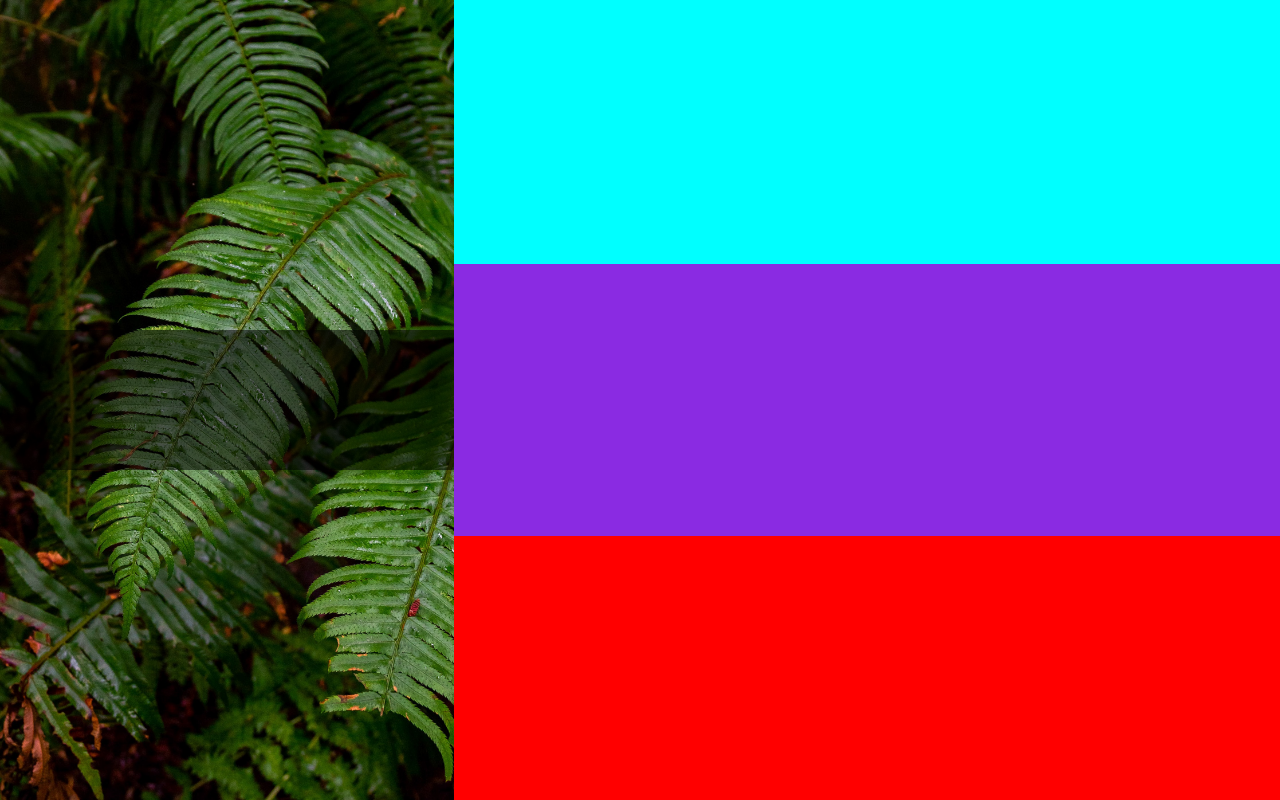
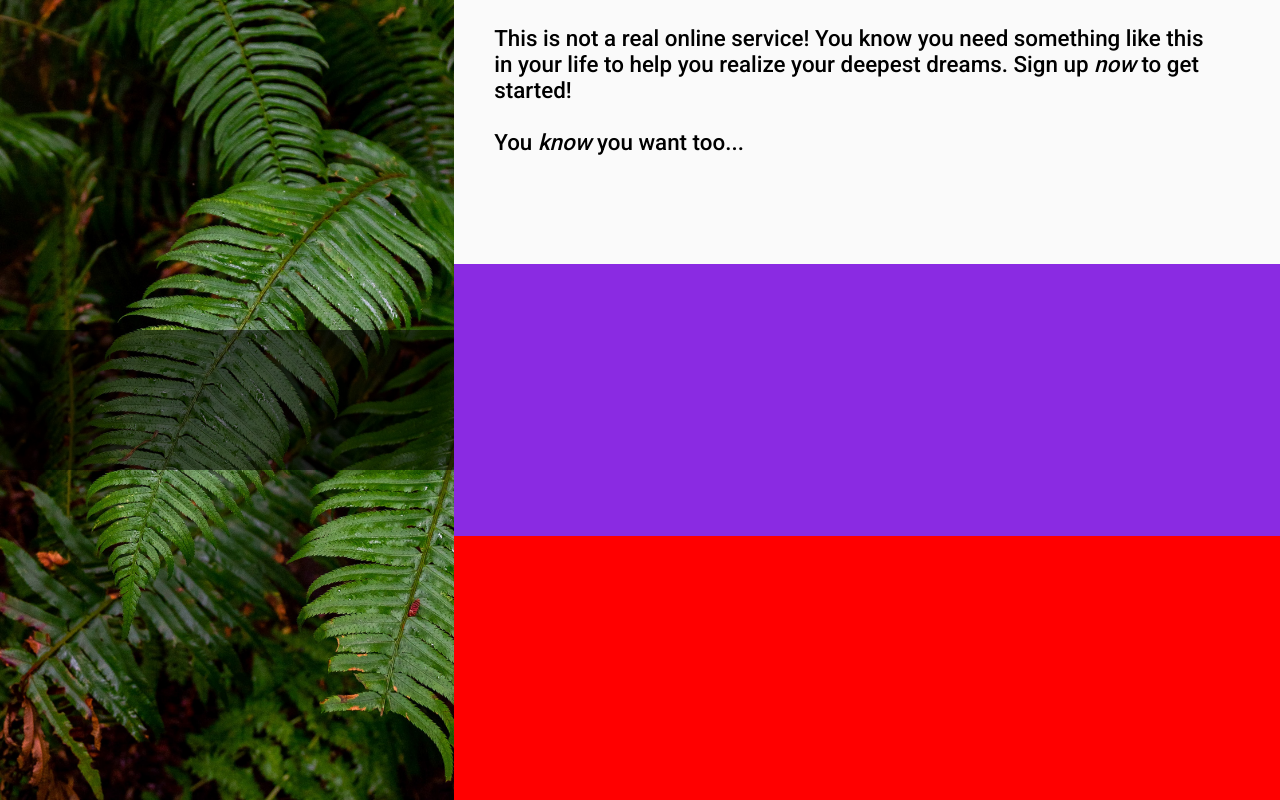
Before and after one commit to codepirate2022/sign-up-form, a plain HTML site: page index.html in a window 1280 px wide. Drawn offline with Linux system fonts and the light colour scheme.

Commit message:
Text Added To Form Header with Padding

```diff
--- a/index.html
+++ b/index.html
@@ -18,7 +18,9 @@
 
         <div class="form-container">
             <div class="form-header">
-
+                <p> This is not a real online service! You know you need something like this in your life to help you realize your deepest dreams. Sign up <em> now</em> to get started! </p>
+                <br/>
+                <p> You <em> know </em> you want too...</p>
             </div>
 
             <div class="input-section">
--- a/style.css
+++ b/style.css
@@ -1,3 +1,5 @@
+@import url('https://fonts.googleapis.com/css2?family=Roboto:wght@300;400;500&family=Source+Code+Pro:wght@400;600;700&display=swap');
+
 * {
     box-sizing: border-box;
     padding: 0;
@@ -36,7 +38,12 @@
 .form-header {
     width: 100%;
     height: 33vh;
-    background-color: aqua;
+    background-color: #FAFAFA;
+    color: black;
+    padding: 25px 60px 40px 40px;
+    font-size: 1.4rem;
+    font-family: 'Roboto', sans-serif;
+    font-weight: 500;
 }
 
 .input-section {
```
